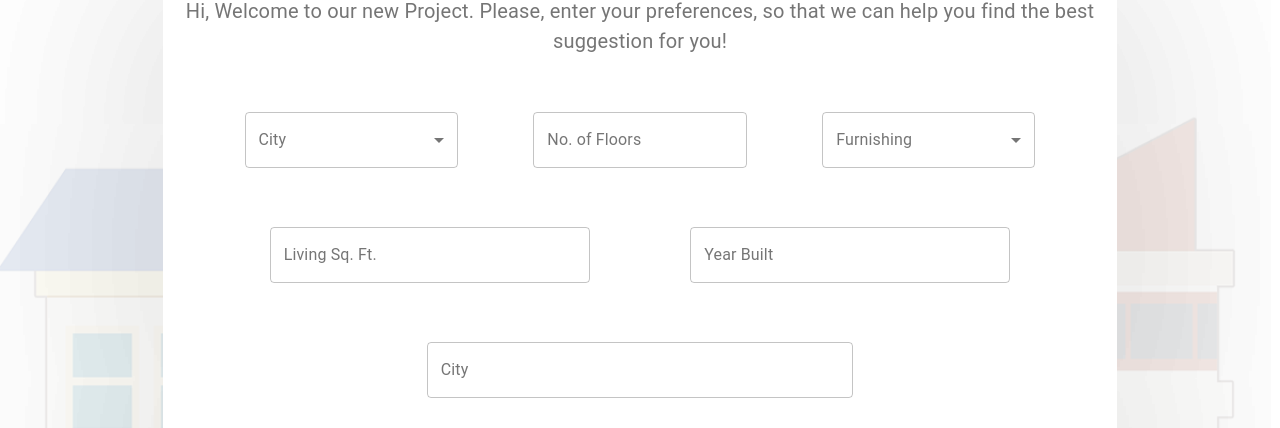
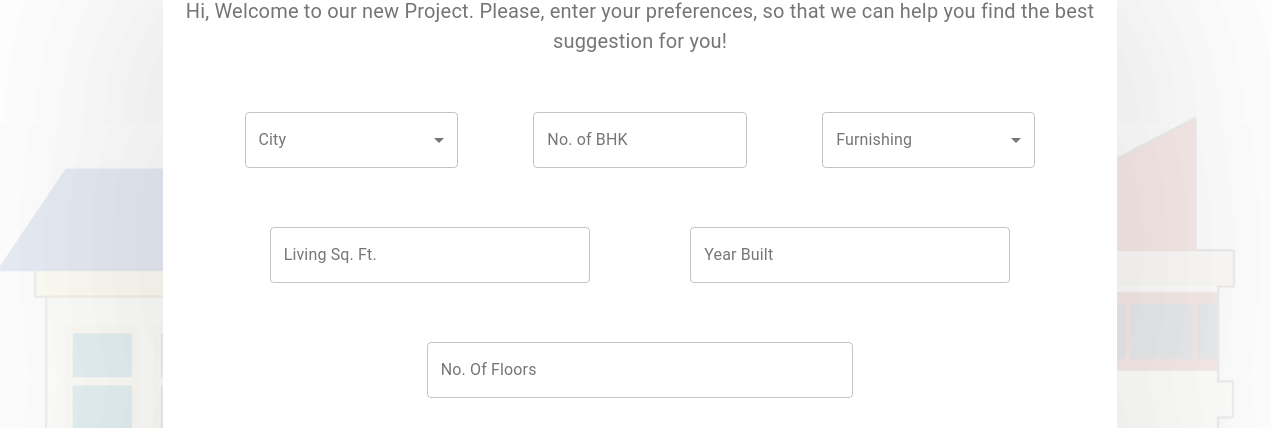
Before and after one commit to BullsEye34/NextUPProject, a React (Create React App) app in the folder Web/next-up/: page / in a window 1280 px wide. Shown: the part 131-559 px from the top of the page. Built offline with nearby package versions, Linux system fonts and the light colour scheme.

Commit message:
Change Placeholder and type

```diff
--- a/Web/next-up/src/home.js
+++ b/Web/next-up/src/home.js
@@ -102,7 +102,7 @@ function Home() {
                                             <MenuItem value={'Whitefield'}>Whitefield</MenuItem>
                                         </Select>
                                     </FormControl>
-                                    <TextField id="outlined-basic" label="No. of Floors" variant="outlined" style={textSty1} />
+                                    <TextField type="number" id="outlined-basic" label="No. of BHK" variant="outlined" style={textSty1} />
                                     <FormControl variant="outlined" style={textSty1} className={classes.formControl}>
                                         <InputLabel id="demo-simple-select-outlined-label">Furnishing</InputLabel>
                                         <Select
@@ -124,7 +124,7 @@ function Home() {
                                     <TextField id="outlined-basic" label="Year Built" variant="outlined" style={textSty} />
                                 </div><br></br>
                                 <div style={sty}>
-                                    <TextField id="outlined-basic" label="City" variant="outlined" style={textSty2} />
+                                    <TextField id="outlined-basic" label="No. Of Floors" variant="outlined" style={textSty2} />
                                 </div>
                                 <br></br><br></br>
                                 <Link to="/result">
```
